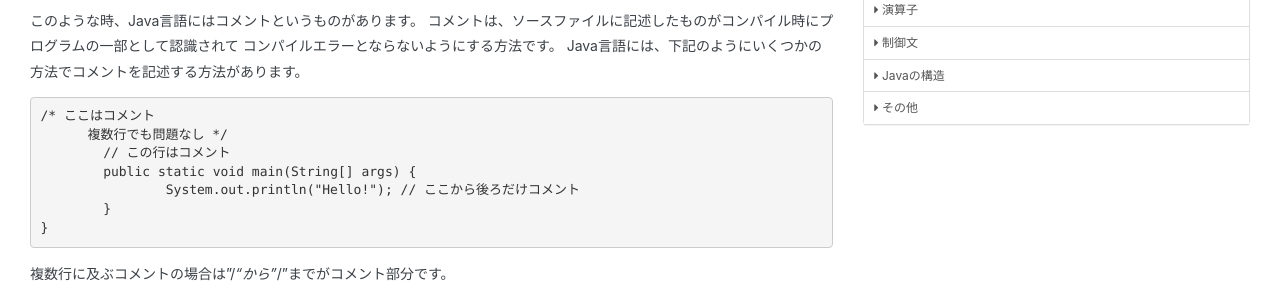
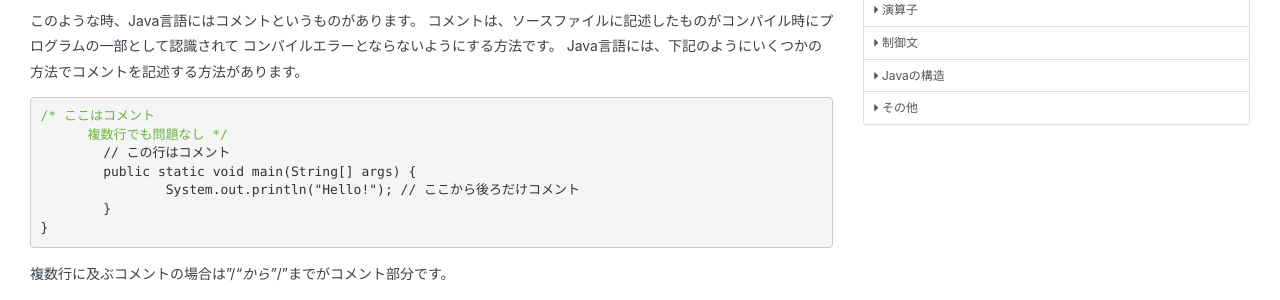
Before and after one commit to modulesjp/JavaTraining, a Jekyll site: the page built from docs/fundamentals/2.0.1.comment.md, in a window 1280 px wide. Shown: the part 267-567 px from the top of the page. Built offline with Jekyll 4.4.1, drawn with Linux system fonts in a browser that asks for light colours; nearby versions of some CDN libraries; our own code applies the rules of GitHub Pages for plain Markdown files.

Commit message:
2018.04.05

```diff
--- a/docs/css/style.css
+++ b/docs/css/style.css
@@ -119,8 +119,8 @@
 	color: #63E463;
 }
 
-.language-bash.cm,
-.language-bash.c1 {
+.cm,
+c1 {
 	color: #6db33f;
 }
 
```
